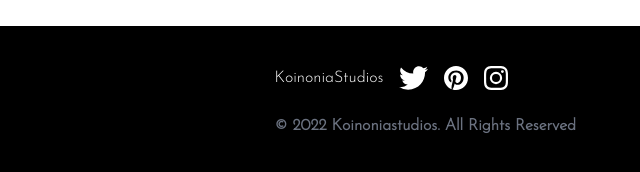
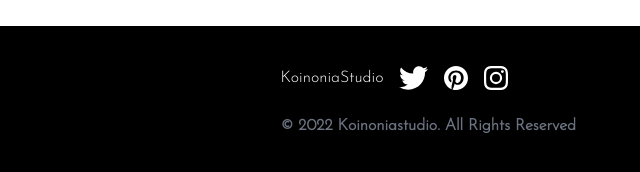
Before and after one commit to KoinoniaStudio/koinoniastudio.github.io, a website: page Aboutme.html in a window 1280 px wide. Shown: the part 3682-3854 px from the top of the page, 640-1280 px from the left. Drawn offline with Linux system fonts and the light colour scheme.

Commit message:
logo plural deleted

```diff
--- a/Aboutme.html
+++ b/Aboutme.html
@@ -253,7 +253,7 @@
                 <!-- Icon 1 -->
                 <div class="h-8 group">
                   <a class="h6 text-white" href="#">
-                    KoinoniaStudios
+                    KoinoniaStudio
                   </a>
                 </div>
                 <!-- Icon 2 -->
@@ -278,7 +278,7 @@
 
               <!-- Copy -->
               <div class="font-bold">
-                &copy; 2022 Koinoniastudios. All Rights Reserved
+                &copy; 2022 Koinoniastudio. All Rights Reserved
               </div>
             </div>
           </div>
```
